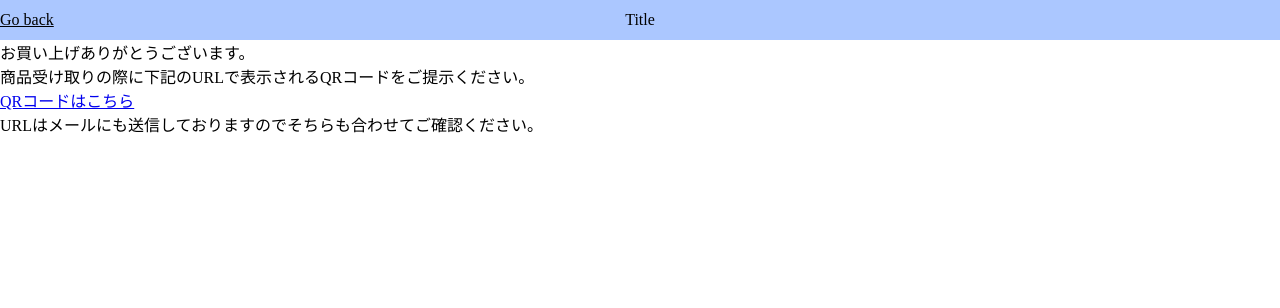
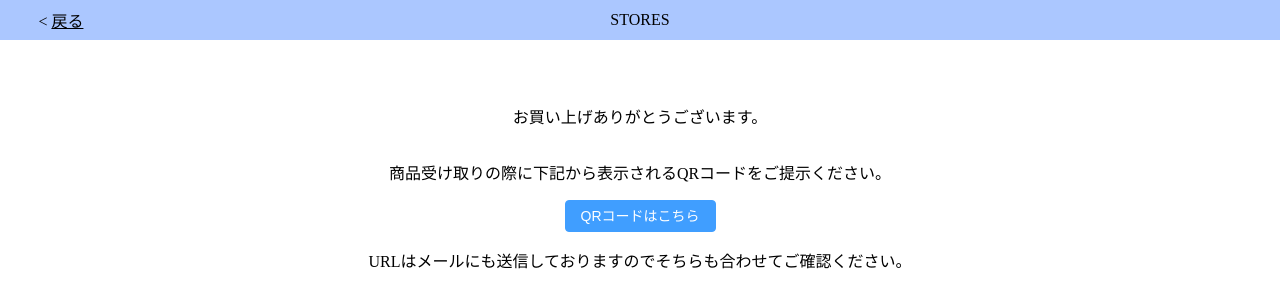
Before and after one commit to hey-intern-2022-coffee/STORES-front, a Vue app: page /completeCheckout in a window 1280 px wide. Shown: the top 308 px of the page. Built offline with nearby package versions, Linux system fonts and the light colour scheme.

Commit message:
ADD: buttom loading ui

```diff
--- a/src/layout/onlineShopsLayout.vue
+++ b/src/layout/onlineShopsLayout.vue
@@ -1,6 +1,7 @@
 <script setup lang="ts">
 import { computed } from 'vue'
 import { useRouter, useRoute } from 'vue-router'
+import { APP_NAME } from '../modules/constant.js'
 
 const router = useRouter()
 const route = useRoute()
@@ -14,10 +15,13 @@ const goHomePage = () => router.push({ name: 'onlineShop' })
   <div>
     <div class="header">
       <div class="nav">
-        <div v-if="isShowNav" @pointerup="goBack" class="go-back">Go back</div>
+        <template v-if="isShowNav">
+          <span> &lt; </span>
+          <span @pointerup="goBack" class="go-back">戻る</span>
+        </template>
       </div>
       <div @click="goHomePage" class="title-content">
-        <span class="text-large font-600 mr-3"> Title </span>
+        <span class="text-large font-600 mr-3"> {{ APP_NAME }} </span>
       </div>
       <div class="credit"></div>
     </div>
@@ -31,6 +35,8 @@ const goHomePage = () => router.push({ name: 'onlineShop' })
   justify-content: space-between;
   align-items: center;
   height: 5vh;
+  padding-left: 3%;
+  padding-right: 3%;
 }
 .content {
   display: flex;
--- a/src/modules/constant.ts
+++ b/src/modules/constant.ts
@@ -1,4 +1,6 @@
 import { CheckoutInfoUnion } from './onlineShop/types/checkout'
+export const APP_NAME = 'STORES'
+
 export const INPUTS_FOR_ORDER: Array<{
   name: CheckoutInfoUnion
   model: string
@@ -56,7 +58,7 @@ export const QR_CODE_VIEW_TEXT_IN_ONLINE_STORE = {
 export const COMPLETE_CHECKOUT_VIEW_TEXT_IN_ONLINE_STORE = {
   thanks: 'お買い上げありがとうございます。',
   annotation: {
-    top: '商品受け取りの際に下記のURLで表示されるQRコードをご提示ください。',
+    top: '商品受け取りの際に下記から表示されるQRコードをご提示ください。',
     bottom:
       'URLはメールにも送信しておりますのでそちらも合わせてご確認ください。'
   }
--- a/src/modules/onlineShop/checkout/viewModels/index.ts
+++ b/src/modules/onlineShop/checkout/viewModels/index.ts
@@ -47,10 +47,12 @@ export const useCheckout = () => {
     })
   }
 
+  const isLoading = ref(false)
   const checkout = async () => {
     isAllowedToCheckout.value = true
     validateForm()
     if (!isAllowedToCheckout.value) return
+    isLoading.value = true
 
     // TODO: post request
     // router.push({ name: 'qrCodeView' })
@@ -62,6 +64,7 @@ export const useCheckout = () => {
     purchaseItem,
     allClear,
     checkout,
-    isShowRequireds
+    isShowRequireds,
+    isLoading
   }
 }
--- a/src/pages/onlineShop/checkoutView.vue
+++ b/src/pages/onlineShop/checkoutView.vue
@@ -7,7 +7,7 @@ import { _userInfoForCheckout } from '../../modules/__mock__/onlineShop'
 import GoodsCardForCheckoutForm from '../../components/GoodsCardForCheckoutForm.vue'
 import { useCheckout } from '../../modules/onlineShop/checkout/viewModels/index'
 
-const { inputs, purchaseItem, allClear, checkout, isShowRequireds } =
+const { inputs, purchaseItem, allClear, checkout, isShowRequireds, isLoading } =
   useCheckout()
 </script>
 
@@ -62,7 +62,30 @@ const { inputs, purchaseItem, allClear, checkout, isShowRequireds } =
         <GoodsCardForCheckoutForm :item="purchaseItem[0]" />
       </div>
       <div class="btn">
-        <el-button @click="checkout" type="primary" class="el-button">
+        <el-button
+          type="primary"
+          :loading="isLoading"
+          @click="checkout"
+          class="el-button"
+        >
+          <template #loading>
+            <div class="custom-loading">
+              <svg class="circular" viewBox="-10, -10, 50, 50">
+                <path
+                  class="path"
+                  d="
+            M 30 15
+            L 28 17
+            M 25.61 25.61
+            A 15 15, 0, 0, 1, 15 30
+            A 15 15, 0, 1, 1, 27.99 7.5
+            L 15 15
+          "
+                  style="stroke-width: 4px; fill: rgba(0, 0, 0, 0)"
+                />
+              </svg>
+            </div>
+          </template>
           {{ LABELS_ON_CHECKOUT_FORM.bottom.btn }}
         </el-button>
       </div>
@@ -129,4 +152,19 @@ h2 {
   margin-left: auto;
   font-size: x-small;
 }
+
+.el-button .custom-loading .circular {
+  margin-right: 6px;
+  width: 18px;
+  height: 18px;
+  animation: loading-rotate 2s linear infinite;
+}
+.el-button .custom-loading .circular .path {
+  animation: loading-dash 1.5s ease-in-out infinite;
+  stroke-dasharray: 90, 150;
+  stroke-dashoffset: 0;
+  stroke-width: 2;
+  stroke: var(--el-button-text-color);
+  stroke-linecap: round;
+}
 </style>
--- a/src/pages/onlineShop/completeCheckoutView.vue
+++ b/src/pages/onlineShop/completeCheckoutView.vue
@@ -1,21 +1,81 @@
 <script setup lang="ts">
 import { ref } from 'vue'
+import { useRouter } from 'vue-router'
 import { COMPLETE_CHECKOUT_VIEW_TEXT_IN_ONLINE_STORE } from '../../modules/constant.js'
 const localhostQrUrl = ref('http://192.168.0.113:5173/qr?id=019283102938')
+const router = useRouter()
+const isLoading = ref(false)
+const toLocalhostQrUrl = () => {
+  isLoading.value = true
+  window.location.href = localhostQrUrl.value
+}
 </script>
 <template>
-  <div>
-    <div>
+  <div class="wrapper">
+    <div class="thanks">
       {{ COMPLETE_CHECKOUT_VIEW_TEXT_IN_ONLINE_STORE.thanks }}
     </div>
-    <div>
+    <div class="annotation-top">
       {{ COMPLETE_CHECKOUT_VIEW_TEXT_IN_ONLINE_STORE.annotation.top }}
     </div>
-
-    <a :href="localhostQrUrl">QRコードはこちら</a>
     <div>
+      <el-button type="primary" :loading="isLoading" @click="toLocalhostQrUrl">
+        <template #loading>
+          <div class="custom-loading">
+            <svg class="circular" viewBox="-10, -10, 50, 50">
+              <path
+                class="path"
+                d="
+            M 30 15
+            L 28 17
+            M 25.61 25.61
+            A 15 15, 0, 0, 1, 15 30
+            A 15 15, 0, 1, 1, 27.99 7.5
+            L 15 15
+          "
+                style="stroke-width: 4px; fill: rgba(0, 0, 0, 0)"
+              />
+            </svg>
+          </div>
+        </template>
+        QRコードはこちら
+      </el-button>
+    </div>
+    <div class="annotation-bottom">
       {{ COMPLETE_CHECKOUT_VIEW_TEXT_IN_ONLINE_STORE.annotation.bottom }}
     </div>
   </div>
 </template>
-<style scoped></style>
+<style scoped>
+.el-button .custom-loading .circular {
+  margin-right: 6px;
+  width: 18px;
+  height: 18px;
+  animation: loading-rotate 2s linear infinite;
+}
+.el-button .custom-loading .circular .path {
+  animation: loading-dash 1.5s ease-in-out infinite;
+  stroke-dasharray: 90, 150;
+  stroke-dashoffset: 0;
+  stroke-width: 2;
+  stroke: var(--el-button-text-color);
+  stroke-linecap: round;
+}
+.wrapper {
+  display: flex;
+  justify-content: center;
+  flex-direction: column;
+  align-items: center;
+  margin-top: 3rem;
+  padding-left: 6%;
+  padding-right: 6%;
+}
+
+.thanks,
+.annotation-top,
+.annotation-bottom {
+  margin-top: 1rem;
+  margin-bottom: 1rem;
+  overflow-wrap: break-word;
+}
+</style>
--- a/src/pages/onlineShop/qrCodeView.vue
+++ b/src/pages/onlineShop/qrCodeView.vue
@@ -12,11 +12,19 @@ const receiveUrl = ref(
 </script>
 <template>
   <div class="qr-page">
-    <h1>{{ QR_CODE_VIEW_TEXT_IN_ONLINE_STORE.annotation.top }}</h1>
-    <div class="qr-code">
-      <QR :url="receiveUrl" />
-    </div>
-    <div>{{ QR_CODE_VIEW_TEXT_IN_ONLINE_STORE.annotation.bottom }}</div>
+    <template v-if="!!purchaseId">
+      <h1>{{ QR_CODE_VIEW_TEXT_IN_ONLINE_STORE.annotation.top }}</h1>
+      <div class="qr-code">
+        <QR :url="receiveUrl" />
+      </div>
+      <div>{{ QR_CODE_VIEW_TEXT_IN_ONLINE_STORE.annotation.bottom }}</div>
+    </template>
+    <template v-else>
+      <div>
+        購入IDが正しくありません。
+        メールを再度ご確認の上、もう一度アクセスしてください。
+      </div>
+    </template>
   </div>
 </template>
 <style scoped>
```
